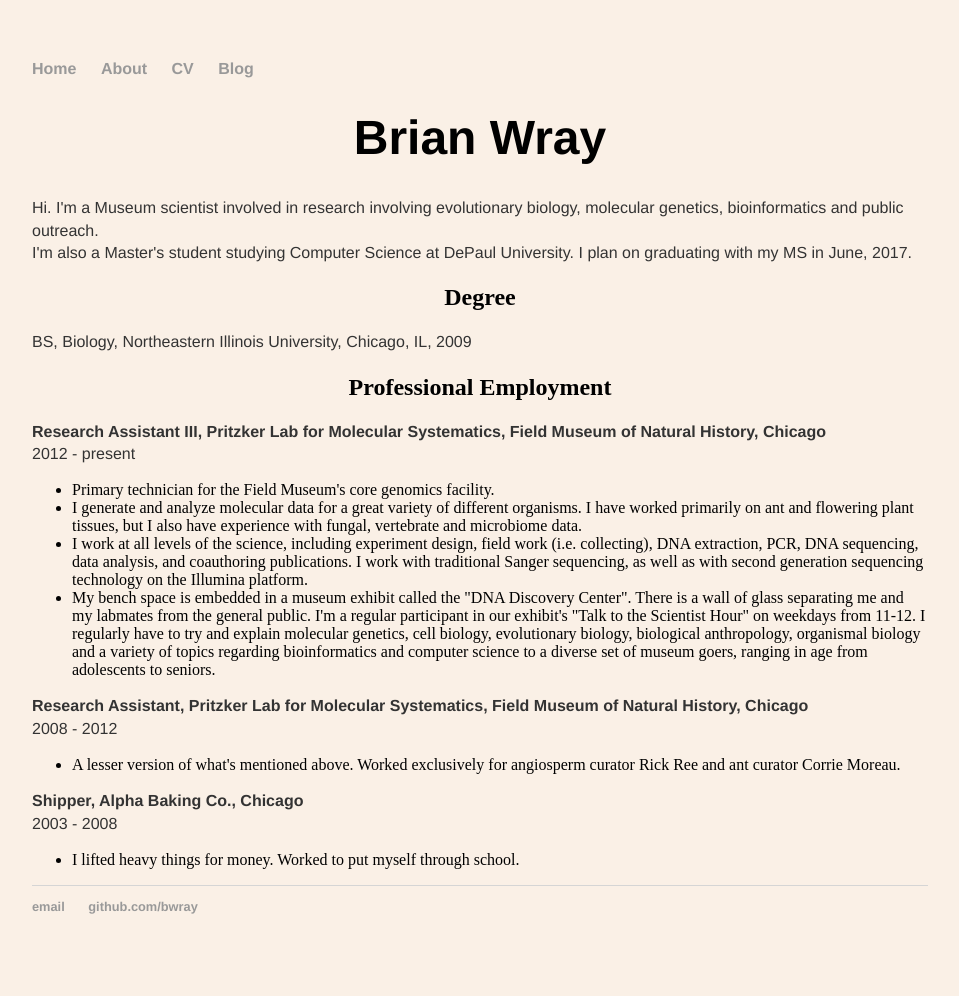
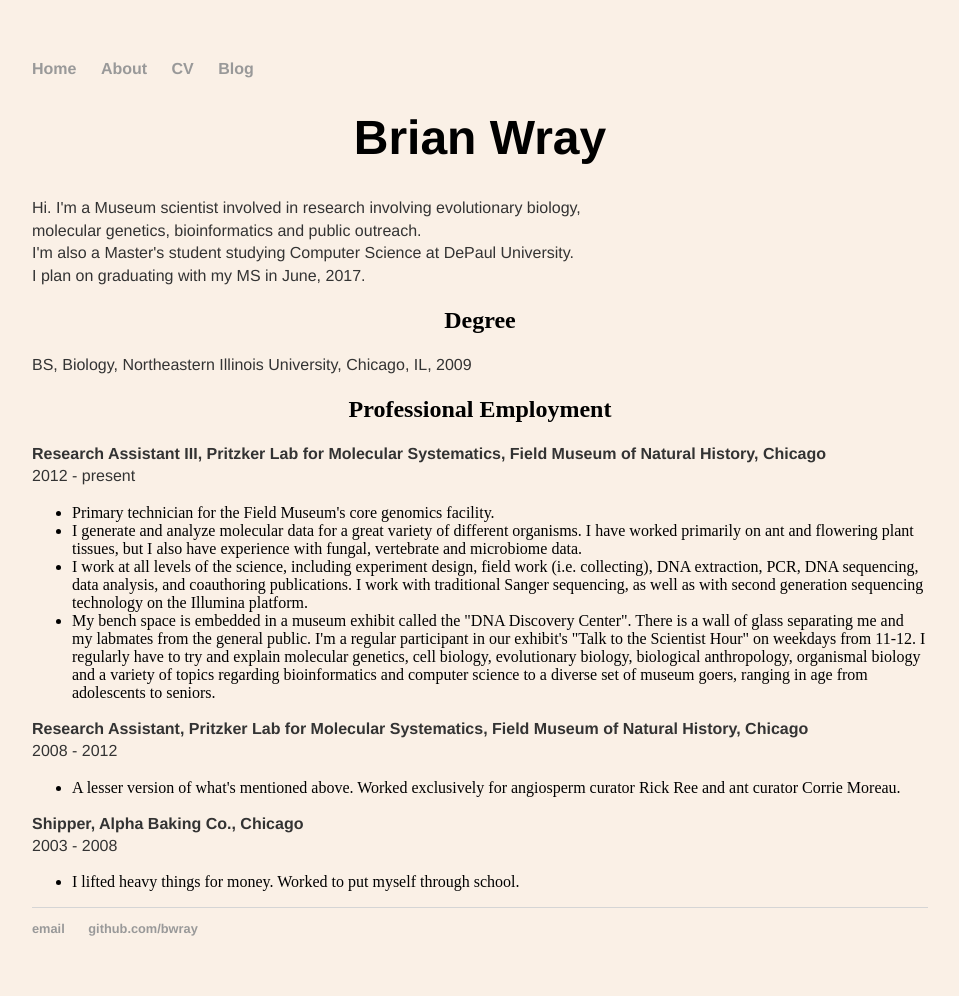
Before and after one commit to bwray/bwray.github.io, a Jekyll site: the page built from cv/index.html, in a window 1280 px wide. Shown: the whole page, without its empty margins (160-1119 px from the left). Built offline with Jekyll 4.4.1, drawn with Linux system fonts in a browser that asks for light colours; before the commit the page ends 974 px from its top, so only the background shows below that.

Commit message:
playing with html on the cv

```diff
--- a/cv/index.html
+++ b/cv/index.html
@@ -3,9 +3,9 @@ layout: default
 title: Brian Wray's CV
 ---
 	<span itemprop="name"><h1 style="text-align:center;">Brian Wray</h1></span>
-	<p style = "font-family: helvetica; font-size: 100%">Hi. I'm a Museum scientist involved in research involving evolutionary biology, molecular genetics, bioinformatics and public outreach.
+	<p style = "font-family: helvetica; font-size: 100%; text-aligh:center">Hi. I'm a Museum scientist involved in research involving evolutionary biology, <br/>molecular genetics, bioinformatics and public outreach.
 	<br>
-	I'm also a Master's student studying Computer Science at DePaul University. I plan on graduating with my MS in June, 2017.</p>
+	I'm also a Master's student studying Computer Science at DePaul University. <br/>I plan on graduating with my MS in June, 2017.</p>
 
 	<h2 style="text-align:center;">Degree</h2>
 	<p style = "font-family: helvetica; font-size: 100%">BS, Biology, Northeastern Illinois University, Chicago, IL, 2009</p>
```
